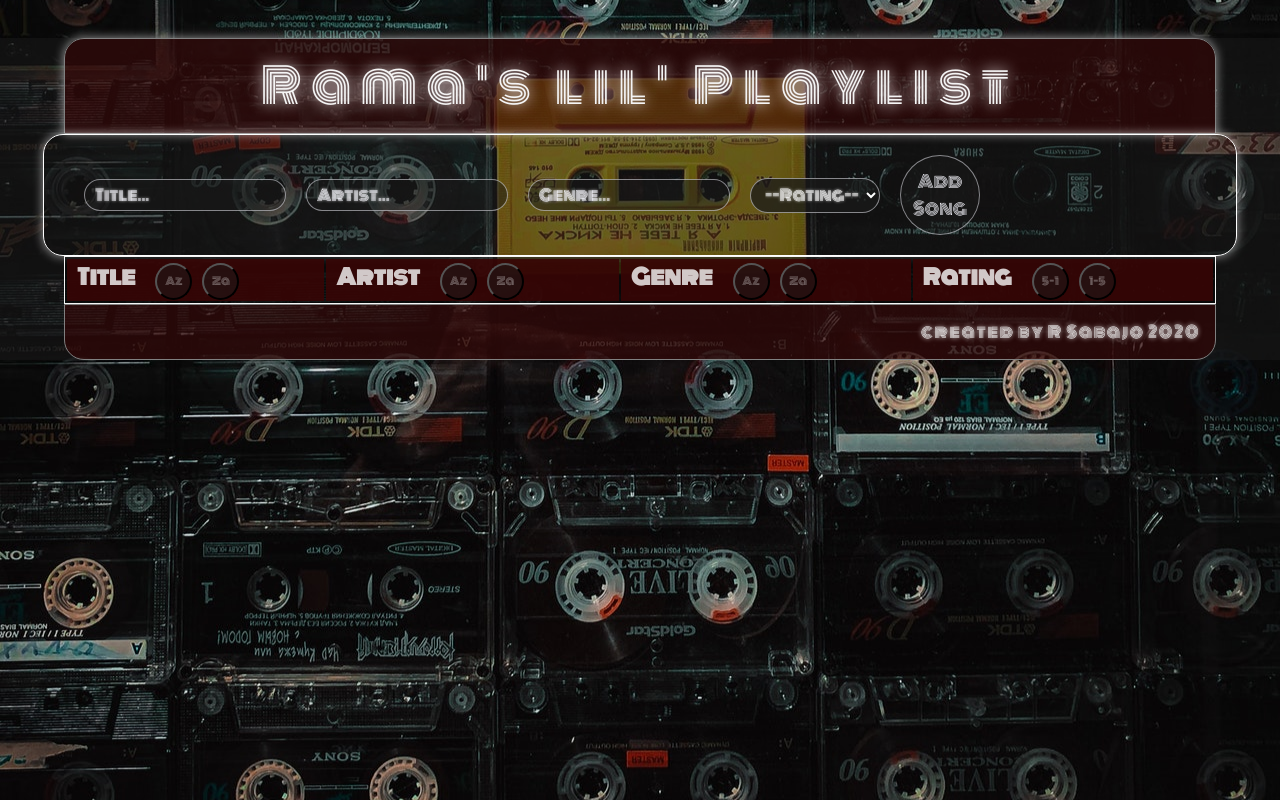
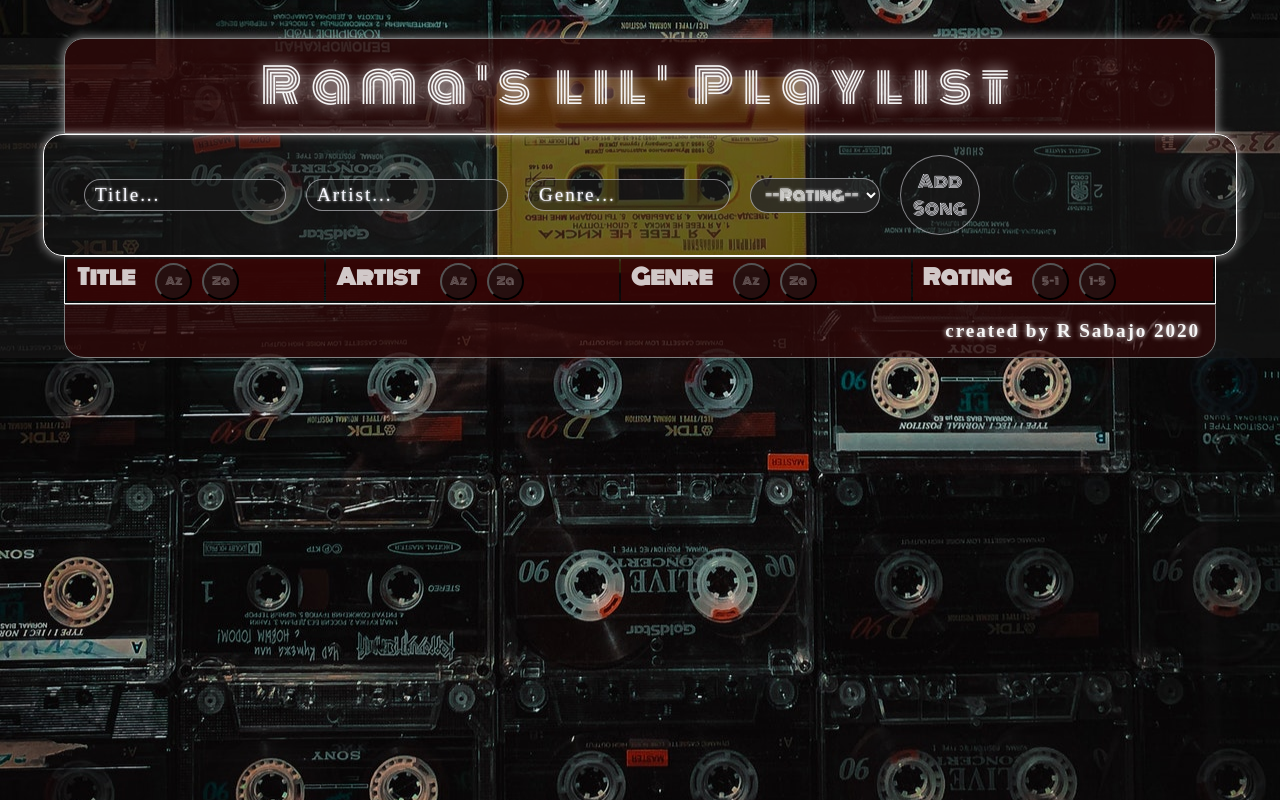
Before and after one commit to R-Sabajo/5-React-Playlist, a React (Create React App) app in the folder mysongs/: page / in a window 1280 px wide. Built offline with nearby package versions, Linux system fonts and the light colour scheme; no server answers; a web font is replaced by a local one.

Commit message:
change font for td

```diff
--- a/mysongs/src/App.css
+++ b/mysongs/src/App.css
@@ -84,8 +84,9 @@
   text-shadow: 0 0 3px white;
   padding: 0px 10px;
   border-radius: 20px;
-  font-family: var(--font4);
-  font-size: 0.8em;
+  font-family: var(--font2);
+  font-size: 1em;
+  letter-spacing: 0.1em;
   margin-left: 20px;
 }
 
@@ -131,7 +132,7 @@
   font-family: var(--font4);
   font-size: 0.8em;
   font-weight: 500;
-  background-color: rgba(26, 26, 26, 0.746);
+  background-color: rgba(39, 39, 39, 0.808);
   color: white;
   text-shadow: 0 0 3px white;
   border: 1px solid rgba(248, 248, 255, 0.5);
@@ -188,8 +189,9 @@
 td {
   height: 40px;
   padding-left: 15px;
-  font-family: var(--font1);
+  font-family: var(--font2);
   font-size: 1.3em;
+  letter-spacing: 0.05em;
   font-weight: 500;
 }
 
@@ -217,9 +219,9 @@
 
 .Footer {
   text-align: right;
-  font-weight: 400;
-  font-family: var(--font4);
-  font-size: 1em;
+  font-weight: 600;
+  font-family: var(--font2);
+  font-size: 1.2em;
   letter-spacing: 0.1em;
   text-shadow: 0 0 5px white;
   border: 1px solid grey;
```
